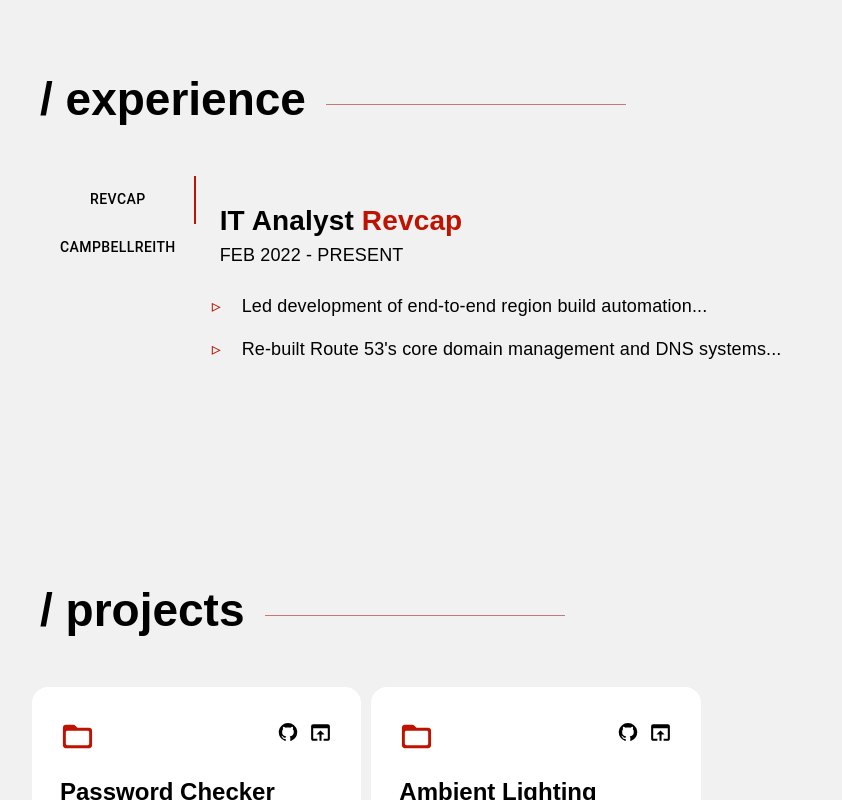
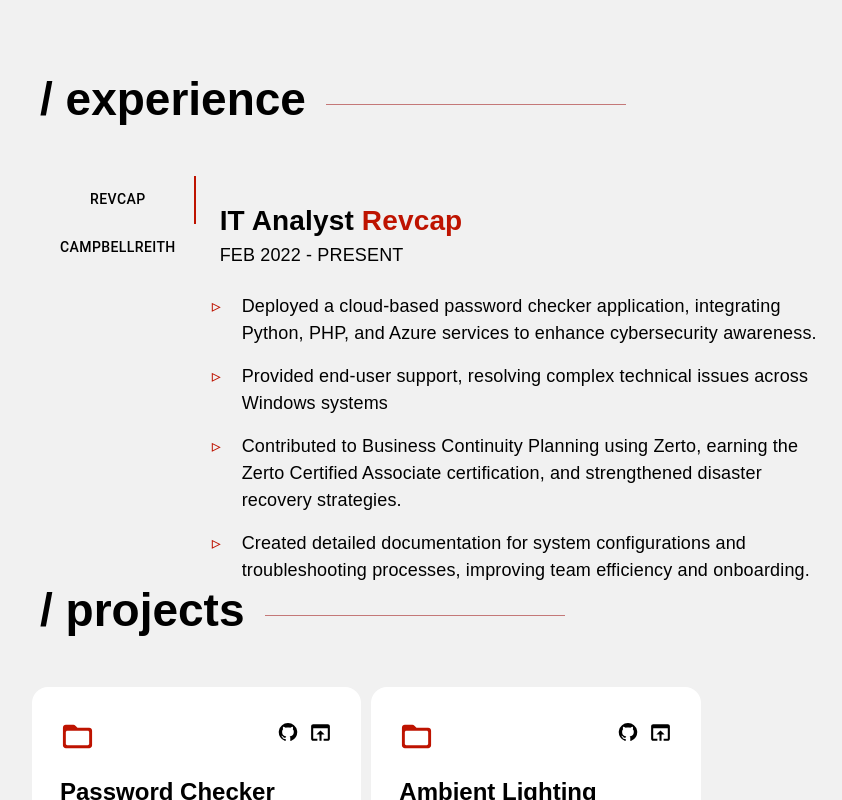
Before and after one commit to mirajhaq/Miraj, a React (Create React App) app: page / in a window 1280 px wide. Shown: the part 542-1342 px from the top of the page, without its empty margins (100-942 px from the left). Built offline with nearby package versions, Linux system fonts and the light colour scheme; a web font is replaced by a local one.

Commit message:
Update JobList.js

```diff
--- a/src/components/JobList.js
+++ b/src/components/JobList.js
@@ -60,16 +60,18 @@
       jobTitle: "IT Analyst",
       duration: "FEB 2022 - PRESENT",
       desc: [
-        "Led development of end-to-end region build automation...",
-        "Re-built Route 53's core domain management and DNS systems..."
+        "Deployed a cloud-based password checker application, integrating Python, PHP, and Azure services to enhance cybersecurity awareness.",
+        "Provided end-user support, resolving complex technical issues across Windows systems",
+        "Contributed to Business Continuity Planning using Zerto, earning the Zerto Certified Associate certification, and strengthened disaster recovery strategies.",
+        "Created detailed documentation for system configurations and troubleshooting processes, improving team efficiency and onboarding."
       ]
     },
     "CampbellReith": {
       jobTitle: "Graduate Structural Engineer",
       duration: "AUG 2021 - FEB 2022",
       desc: [
-        "Developed a Node.js smart home system...",
-        "Identified continuous improvements in data quality..."
+        "Conducted detailed structural analyses for various construction projects, ensuring designs met safety and compliance standards.",
+        "Performed on-site verifications, identified issues, and collaborated with design teams to implement solutions."
       ]
     }
   };
```
